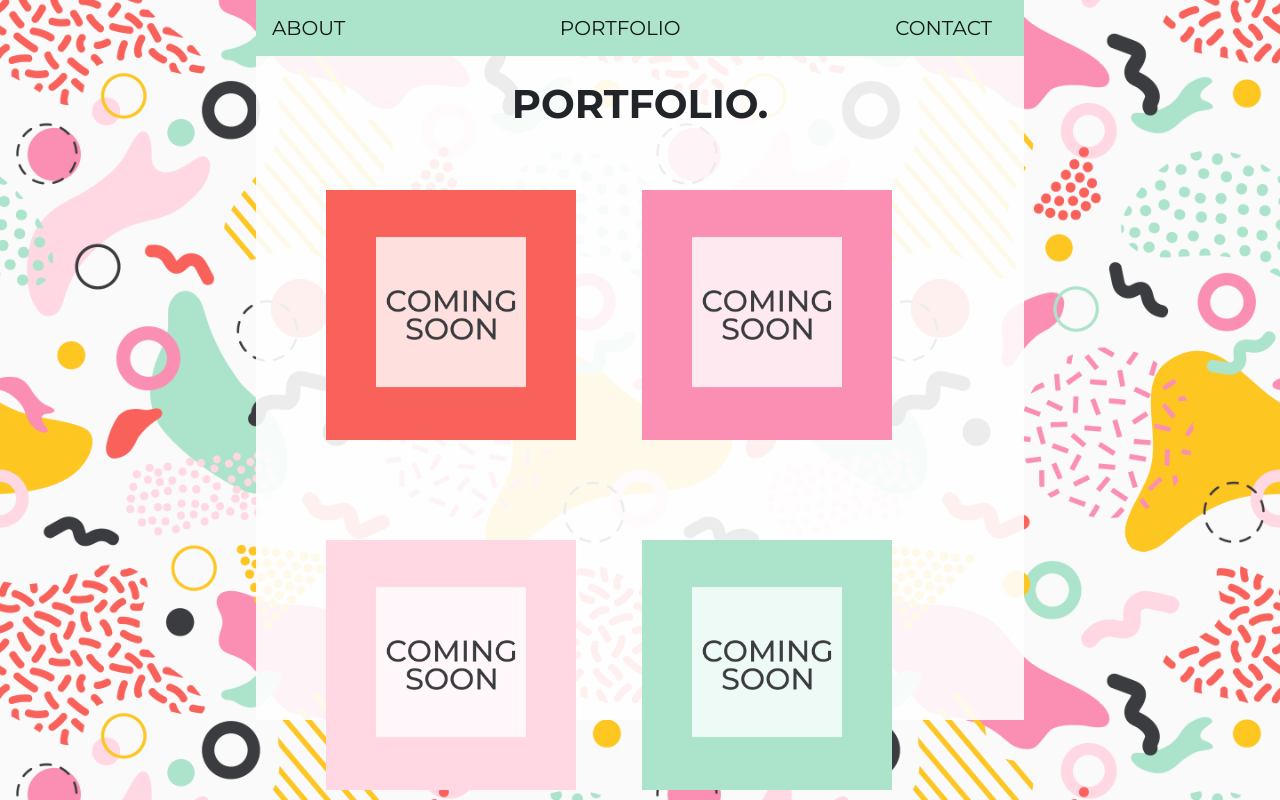
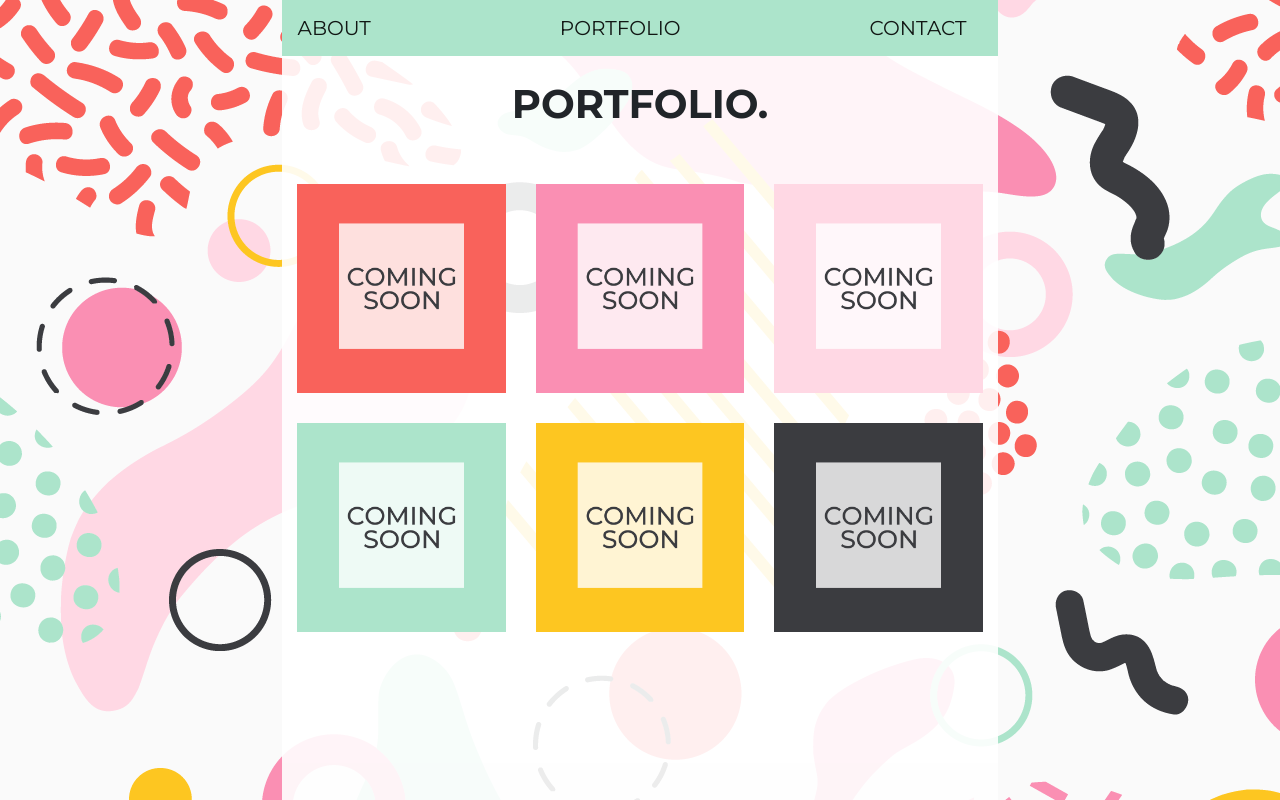
Before and after one commit to CallieCrownover/cc-responsive-portfolio, a plain HTML site: page portfolio.html in a window 1280 px wide. Drawn offline with nearby package versions, Linux system fonts and the light colour scheme; files whose address does not match are found by name.

Commit message:
working on errors pertaining to the background image, still.

```diff
--- a/css/style2.css
+++ b/css/style2.css
@@ -1,33 +1,14 @@
 * {
     font-family: 'Montserrat', sans-serif;
-    text-align: center;
 }
 
 
-.navbar {
-    width: 100%;
-    background-color: #ACE4CB;
-    color: white;
+
+
+p {
     text-align:center;
 }
 
-
-.background-image {
-    background-image: url("file:///Users/carolinecrownover/Desktop/cc-responsive-portfolio/images/Background2-02.png");
-    background-position: 0px 0px;
-    left: 0;
-    bottom:0;
-    right:0;
-    top:0;
-    position: fixed;
-    z-index: 1;
-    background-size: cover;
-    height: 160%
-}
-
-.p {
-    text-align:center;
-}
 
 
 .text {
@@ -36,37 +17,56 @@
 }
 
 
-.body {
-    background-image: url('file:///Users/carolinecrownover/Desktop/cc-responsive-portfolio/images/Background2-02.png');
-    background-repeat: no-repeat;
-    background-attachment: fixed;
-    background-position: center;
-}
 
-.col-lg-4 {
-    padding-top: 0px;
-    padding-bottom: 40px;
-    padding-right: 40px;
-    padding-left: 40px;
-    margin: 30px;
+
+
+#h1 {
+    text-align: center;
+    font-weight: bold;
 }
 
 
-.section {
-    padding: 0 100px;
-    background: url(file:///Users/carolinecrownover/Desktop/cc-responsive-portfolio/images/Background2-02.png);
-    display: flex;
-    align-items: center;
+
+
+.navbar-center {
+    position: relative;
+    width: 100%;
+    background-color: #ACE4CB;;
+
 }
+
+
 
 
 .box {
     background: rgba(255, 255, 255, 0.9);
-    height: 90%;
+    height: 100%;
     position: fixed;
     margin-top: 0px;
-    margin-left: 20%;
-    margin-right: 20%;
+    margin-left: 22%;
+    margin-right: 22%;
     padding-top: 0px;
     padding-bottom: 0px;
 }
+
+
+
+
+.col-lg-4 {
+    padding-top: 0px;
+    padding-bottom: 30px;
+}
+
+
+
+
+.container {
+    align-self: center;
+    display: block;
+}
+
+
+
+@media screen and (max-width: 768px) {
+
+    @media screen and (max-width: 480px) {
--- a/css/style3.css
+++ b/css/style3.css
@@ -56,7 +56,7 @@
 
 .box {
     background: rgba(255, 255, 255, 0.9);
-    height: 90%;
+    height: 100%;
     margin-top: 0px;
     margin-left: 20%;
     margin-right: 20%;
--- a/portfolio.html
+++ b/portfolio.html
@@ -11,55 +11,56 @@
     <link rel="stylesheet" href="https://maxcdn.bootstrapcdn.com/bootstrap/4.0.0/css/bootstrap.min.css">
     <link href="https://fonts.googleapis.com/css2?family=Montserrat:ital,wght@0,100;0,200;0,300;0,400;0,500;0,600;0,700;0,800;0,900;1,100;1,200;1,300;1,400;1,500;1,600;1,700;1,800;1,900&display=swap" rel="stylesheet">
     <link rel="stylesheet" type="text/css" href= "./css/style2.css">
-    <div style = "background-image: URL(file:///Users/carolinecrownover/Desktop/cc-responsive-portfolio/images/Background2-02.png);">
+    <div style = "background-image: URL(file:///Users/carolinecrownover/Desktop/cc-responsive-portfolio/images/Background2-02.png);"></div>
 
 </head>
 
 
 
-<body>
-<div class = "background-image">
+  <body style = "background: url('./images/background2-02.png');">
 
-  <section>
-    <div class= "box">
-    <div class= "wrapper">
-    <nav class="navbar navbar-light">
-      <a class="navbar-brand" href="file:///Users/carolinecrownover/Desktop/cc-responsive-portfolio/index.html#">ABOUT</a>
-      <a class="navbar-brand" href="#">PORTFOLIO</a>
-      <a class="navbar-brand" href="file:///Users/carolinecrownover/Desktop/cc-responsive-portfolio/contact.html">CONTACT</a>
-    </nav>
+    <div class = "box">
+        <div class = navbar-center>
+            <nav class="navbar navbar-light">
+              <a class="navbar-brand" href="#">ABOUT</a>
+              <a class="navbar-brand" href="file:///Users/carolinecrownover/Desktop/cc-responsive-portfolio/portfolio.html#">PORTFOLIO</a>
+              <a class="navbar-brand" href="file:///Users/carolinecrownover/Desktop/cc-responsive-portfolio/contact.html">CONTACT</a>
+            </nav>
+        </div>
+
+        <br>
 
 
-<br>
-  <h1><strong>PORTFOLIO.</strong></h1>
+<h1 id = "h1">PORTFOLIO. </h1>
 
+        <br>
 <br>
 
 <div class="container">
 
     <div class="row">
     <div class= "col-lg-4">
-        <img src="./images/COMING SOONA-01.png" width="250">
+        <img src="./images/COMING SOONA-01.png" width="100%">
     </div>
 
     <div class= "col-lg-4">
-        <img src="./images/COMING SOONA-02.png" width="250">
+        <img src="./images/COMING SOONA-02.png" width="100%">
     </div>
 
     <div class= "col-lg-4">
-        <img src="./images/COMING SOONA-03.png" width="250">
+        <img src="./images/COMING SOONA-03.png" width="100%">
     </div>
 
     <div class= "col-lg-4">
-        <img src="./images/COMING SOONA-04.png" width="250">
+        <img src="./images/COMING SOONA-04.png" width="100%">
     </div>
 
     <div class= "col-lg-4">
-        <img src="./images/COMING SOONA-05.png" width="250">
+        <img src="./images/COMING SOONA-05.png" width="100%">
     </div>
 
     <div class= "col-lg-4">
-        <img src="./images/COMING SOONA-06.png" width="250">
+        <img src="./images/COMING SOONA-06.png" width="100%">
     </div>
 
 <br>
```
Also changed, not shown: css/index.html (deleted, +0 -44 lines), css/style.css (+4 -3 lines), index.html (+1 -1 lines).
